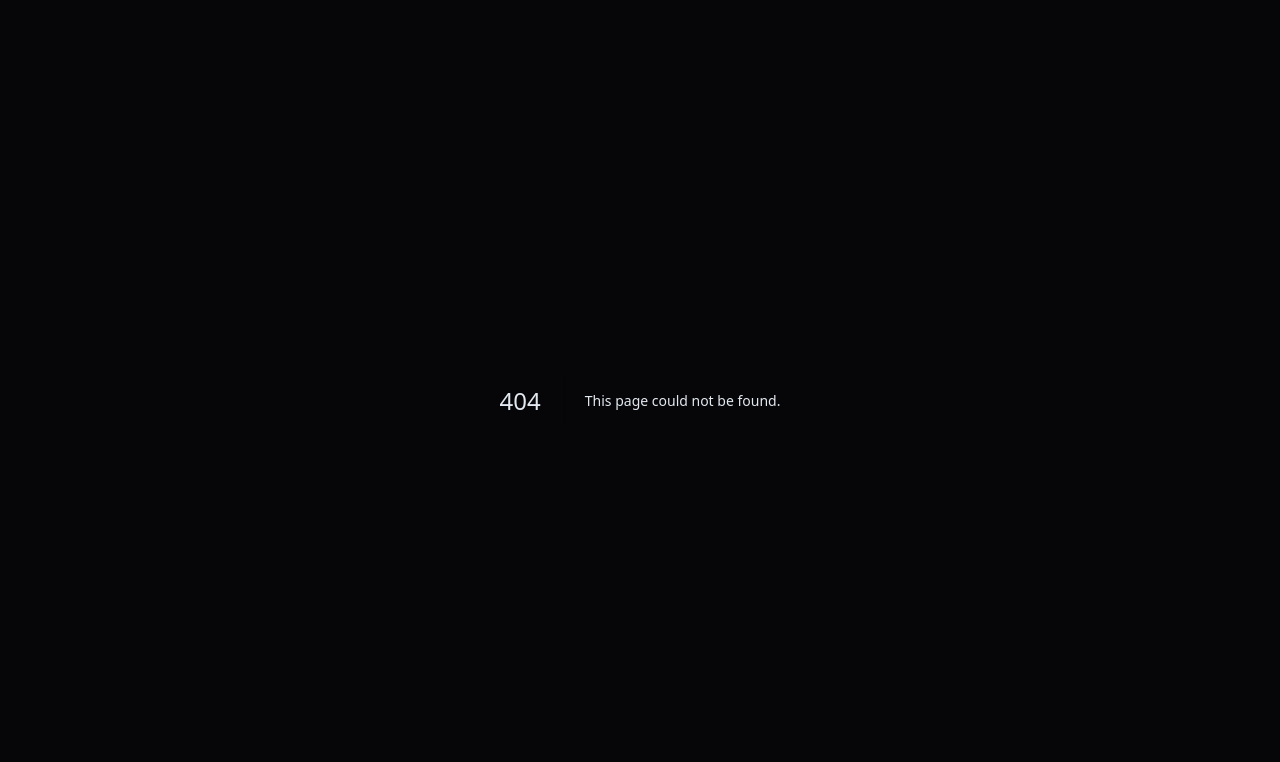
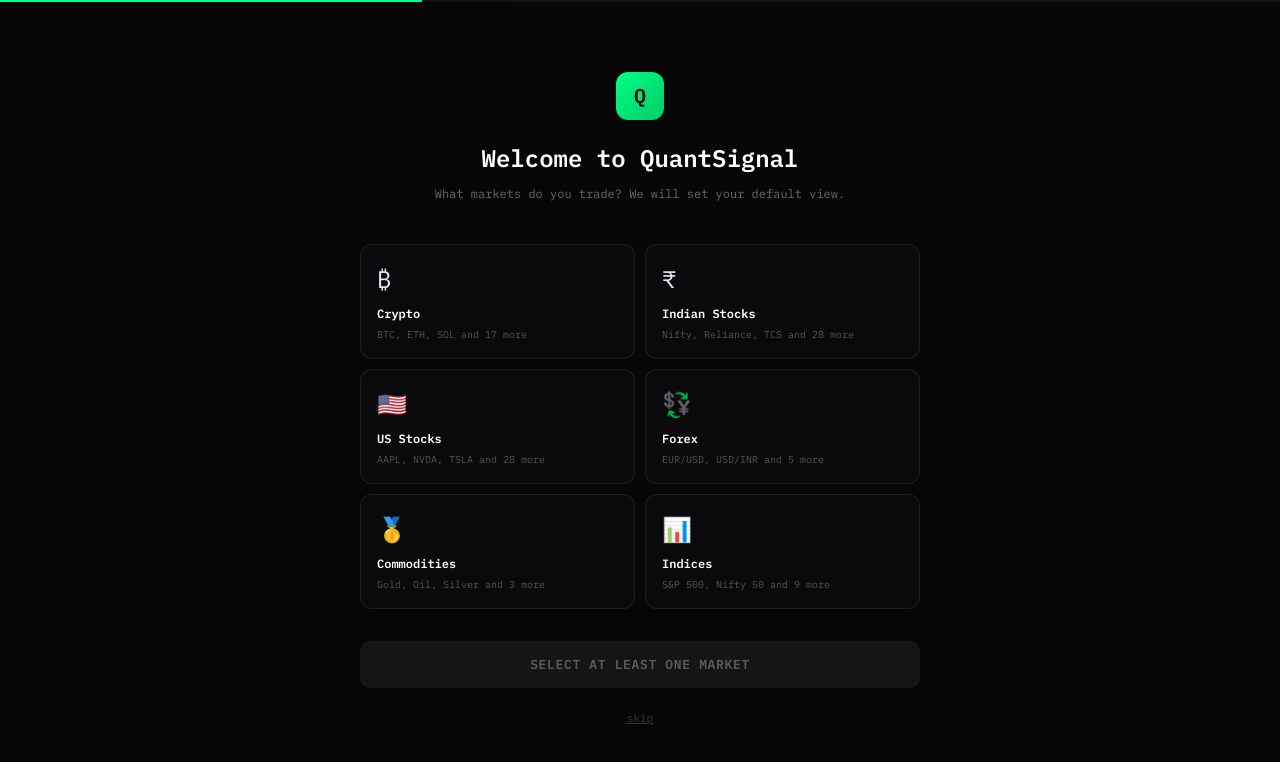
Before and after one commit to MaverickTushar007/quantsignal-web, a Next.js app: page /onboarding in a window 1280 px wide. Before the commit this address had no page. Shown: the top 762 px of the page. Built offline with nearby package versions, Linux system fonts and the light colour scheme.

Commit message:
Add onboarding flow — market selection + feature tour

```diff
--- /dev/null
+++ b/app/onboarding/page.tsx
@@ -0,0 +1,125 @@
+"use client";
+import { useState } from "react";
+import { useRouter } from "next/navigation";
+import { supabase } from "../lib/supabase";
+
+const MARKETS = [
+  { id: "CRYPTO",    label: "Crypto",        icon: "₿", desc: "BTC, ETH, SOL and 17 more" },
+  { id: "IN_STOCK",  label: "Indian Stocks",  icon: "₹", desc: "Nifty, Reliance, TCS and 28 more" },
+  { id: "STOCK",     label: "US Stocks",      icon: "🇺🇸", desc: "AAPL, NVDA, TSLA and 28 more" },
+  { id: "FOREX",     label: "Forex",          icon: "💱", desc: "EUR/USD, USD/INR and 5 more" },
+  { id: "COMMODITY", label: "Commodities",    icon: "🥇", desc: "Gold, Oil, Silver and 3 more" },
+  { id: "INDEX",     label: "Indices",        icon: "📊", desc: "S&P 500, Nifty 50 and 9 more" },
+];
+
+const FEATURES = [
+  { icon: "🧠", title: "ML Signal + Probability", desc: "Every signal comes with a probability score from our XGBoost + LightGBM ensemble. Click any asset to see the full analysis.", cta: "Got it" },
+  { icon: "⏪", title: "Historical Replay", desc: "Pick any date in the last 175 days and see exactly what signal the model would have fired — with AI explanation of whether it was right.", cta: "Nice" },
+  { icon: "🛡️", title: "Trade Guardian", desc: "Before entering any trade, run it through Guardian. Enter your position size and capital — get your worst-case loss and AI verdict instantly.", cta: "Let's go →" },
+];
+
+export default function Onboarding() {
+  const [step, setStep] = useState(0);
+  const [selected, setSelected] = useState<string[]>([]);
+  const [featureStep, setFeatureStep] = useState(0);
+  const router = useRouter();
+  const mono = "'IBM Plex Mono', monospace";
+
+  const toggleMarket = (id: string) => {
+    setSelected(prev => prev.includes(id) ? prev.filter(x => x !== id) : [...prev, id]);
+  };
+
+  const saveAndContinue = async () => {
+    try {
+      const { data: { session } } = await supabase.auth.getSession();
+      if (session?.user) {
+        await (supabase.from("profiles") as any).upsert({ id: session.user.id, email: session.user.email });
+      }
+    } catch {}
+    setStep(1);
+  };
+
+  const finish = () => {
+    const map: Record<string, string> = { IN_STOCK: "INDIA", COMMODITY: "COMMOD" };
+    const filter = selected[0] ? (map[selected[0]] || selected[0]) : "ALL";
+    router.push("/dashboard?filter=" + filter);
+  };
+
+  return (
+    <div style={{ minHeight: "100dvh", background: "#060608", color: "#e2e8f0", fontFamily: mono, display: "flex", flexDirection: "column", alignItems: "center", justifyContent: "center", padding: 24 }}>
+      <div style={{ position: "fixed", top: 0, left: 0, right: 0, height: 2, background: "rgba(255,255,255,0.05)" }}>
+        <div style={{ height: "100%", background: "#00ff88", width: step === 0 ? "33%" : step === 1 ? "66%" : "100%", transition: "width 0.4s ease" }} />
+      </div>
+
+      <div style={{ width: "100%", maxWidth: 560 }}>
+
+        {step === 0 && (
+          <div>
+            <div style={{ textAlign: "center", marginBottom: 40 }}>
+              <div style={{ width: 48, height: 48, background: "linear-gradient(135deg, #00ff88, #00cc66)", borderRadius: 12, display: "flex", alignItems: "center", justifyContent: "center", fontSize: 20, fontWeight: 800, color: "#000", margin: "0 auto 20px" }}>Q</div>
+              <h1 style={{ fontSize: 24, fontWeight: 800, color: "#fff", marginBottom: 8 }}>Welcome to QuantSignal</h1>
+              <p style={{ fontSize: 12, color: "rgba(255,255,255,0.4)", lineHeight: 1.7 }}>What markets do you trade? We will set your default view.</p>
+            </div>
+            <div style={{ display: "grid", gridTemplateColumns: "1fr 1fr", gap: 10, marginBottom: 32 }}>
+              {MARKETS.map(m => (
+                <div key={m.id} onClick={() => toggleMarket(m.id)} style={{ background: selected.includes(m.id) ? "rgba(0,255,136,0.08)" : "rgba(255,255,255,0.02)", border: "1px solid " + (selected.includes(m.id) ? "rgba(0,255,136,0.35)" : "rgba(255,255,255,0.08)"), borderRadius: 12, padding: 16, cursor: "pointer", transition: "all 0.15s" }}>
+                  <div style={{ fontSize: 24, marginBottom: 8 }}>{m.icon}</div>
+                  <div style={{ fontSize: 12, fontWeight: 700, color: selected.includes(m.id) ? "#00ff88" : "#fff", marginBottom: 4 }}>{m.label}</div>
+                  <div style={{ fontSize: 10, color: "rgba(255,255,255,0.3)", lineHeight: 1.5 }}>{m.desc}</div>
+                  {selected.includes(m.id) && <div style={{ marginTop: 8, fontSize: 10, color: "#00ff88", fontWeight: 700 }}>SELECTED</div>}
+                </div>
+              ))}
+            </div>
+            <button onClick={saveAndContinue} style={{ width: "100%", padding: 14, background: selected.length > 0 ? "linear-gradient(135deg, #00ff88, #00cc66)" : "rgba(255,255,255,0.06)", border: "none", borderRadius: 10, color: selected.length > 0 ? "#000" : "rgba(255,255,255,0.3)", fontSize: 13, fontWeight: 700, cursor: "pointer", fontFamily: mono, letterSpacing: "0.05em" }}>
+              {selected.length > 0 ? "CONTINUE WITH " + selected.length + " MARKET" + (selected.length > 1 ? "S" : "") + " →" : "SELECT AT LEAST ONE MARKET"}
+            </button>
+            <div style={{ textAlign: "center", marginTop: 16 }}>
+              <span onClick={() => setStep(1)} style={{ fontSize: 11, color: "rgba(255,255,255,0.2)", cursor: "pointer", textDecoration: "underline" }}>skip</span>
+            </div>
+          </div>
+        )}
+
+        {step === 1 && (
+          <div>
+            <div style={{ textAlign: "center", marginBottom: 8 }}>
+              <div style={{ fontSize: 10, color: "rgba(255,255,255,0.3)", letterSpacing: "0.15em", marginBottom: 20 }}>FEATURE {featureStep + 1} OF {FEATURES.length}</div>
+            </div>
+            <div style={{ background: "rgba(255,255,255,0.02)", border: "1px solid rgba(0,255,136,0.15)", borderRadius: 16, padding: 32, textAlign: "center", marginBottom: 24 }}>
+              <div style={{ fontSize: 48, marginBottom: 20 }}>{FEATURES[featureStep].icon}</div>
+              <h2 style={{ fontSize: 20, fontWeight: 800, color: "#fff", marginBottom: 12 }}>{FEATURES[featureStep].title}</h2>
+              <p style={{ fontSize: 13, color: "rgba(255,255,255,0.5)", lineHeight: 1.8, maxWidth: 400, margin: "0 auto" }}>{FEATURES[featureStep].desc}</p>
+            </div>
+            <div style={{ display: "flex", justifyContent: "center", gap: 6, marginBottom: 24 }}>
+              {FEATURES.map((_, i) => (
+                <div key={i} style={{ width: i === featureStep ? 20 : 6, height: 6, borderRadius: 3, background: i === featureStep ? "#00ff88" : "rgba(255,255,255,0.1)", transition: "all 0.2s" }} />
+              ))}
+            </div>
+            <button onClick={() => { if (featureStep < FEATURES.length - 1) setFeatureStep(f => f + 1); else setStep(2); }} style={{ width: "100%", padding: 14, background: "linear-gradient(135deg, #00ff88, #00cc66)", border: "none", borderRadius: 10, color: "#000", fontSize: 13, fontWeight: 700, cursor: "pointer", fontFamily: mono, letterSpacing: "0.05em" }}>
+              {FEATURES[featureStep].cta}
+            </button>
+          </div>
+        )}
+
+        {step === 2 && (
+          <div style={{ textAlign: "center" }}>
+            <div style={{ fontSize: 64, marginBottom: 24 }}>🚀</div>
+            <h1 style={{ fontSize: 28, fontWeight: 800, color: "#fff", marginBottom: 12 }}>You are all set!</h1>
+            <p style={{ fontSize: 13, color: "rgba(255,255,255,0.4)", lineHeight: 1.8, marginBottom: 40, maxWidth: 360, margin: "0 auto 40px" }}>118 live signals across crypto, Indian stocks, US stocks, forex and commodities.</p>
+            <div style={{ display: "grid", gridTemplateColumns: "1fr 1fr 1fr", gap: 12, marginBottom: 40 }}>
+              {[["118", "Signals"], ["9", "Factors"], ["30", "Indian Stocks"]].map(([val, label]) => (
+                <div key={label} style={{ background: "rgba(0,255,136,0.05)", border: "1px solid rgba(0,255,136,0.15)", borderRadius: 10, padding: "16px 8px" }}>
+                  <div style={{ fontSize: 28, fontWeight: 800, color: "#00ff88" }}>{val}</div>
+                  <div style={{ fontSize: 10, color: "rgba(255,255,255,0.3)", marginTop: 4 }}>{label}</div>
+                </div>
+              ))}
+            </div>
+            <button onClick={finish} style={{ width: "100%", padding: 16, background: "linear-gradient(135deg, #00ff88, #00cc66)", border: "none", borderRadius: 12, color: "#000", fontSize: 14, fontWeight: 800, cursor: "pointer", fontFamily: mono, letterSpacing: "0.05em" }}>
+              VIEW MY SIGNALS →
+            </button>
+          </div>
+        )}
+
+      </div>
+    </div>
+  );
+}
```
